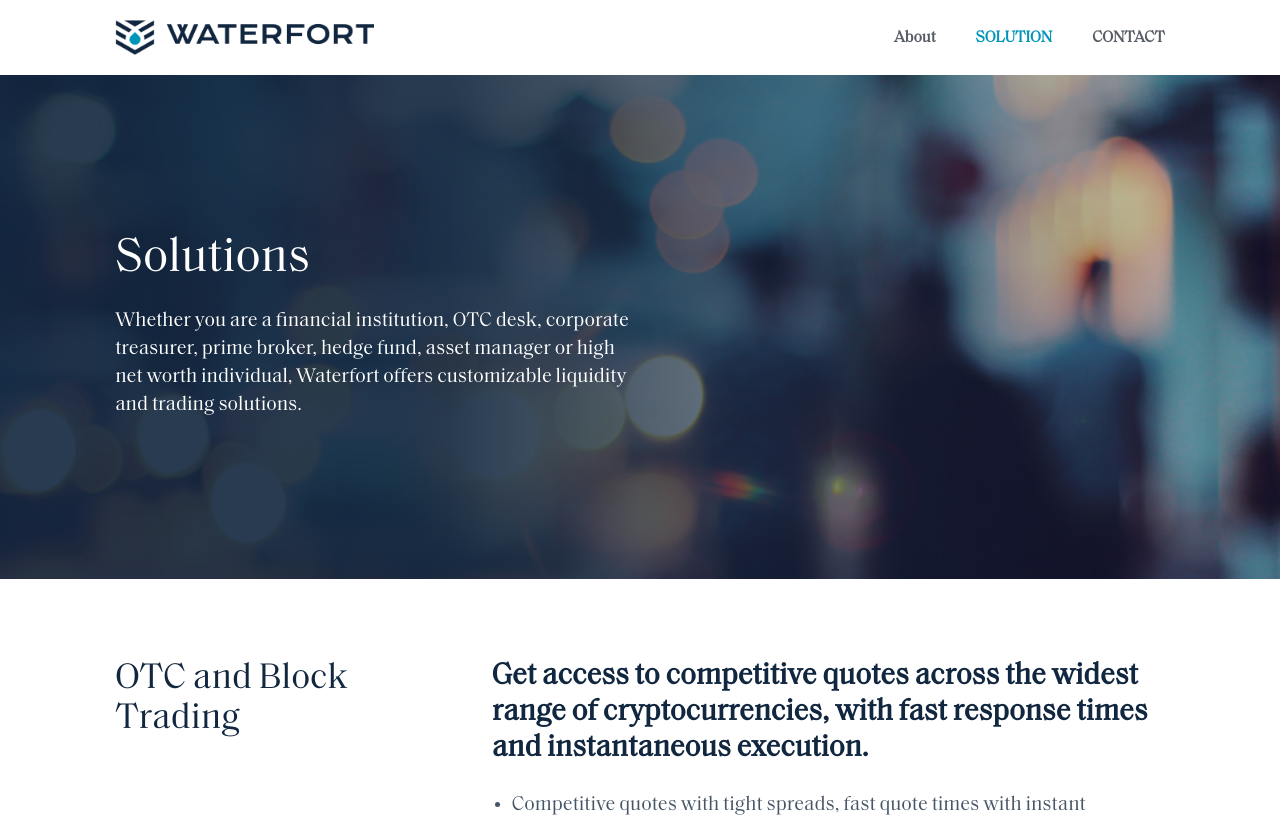
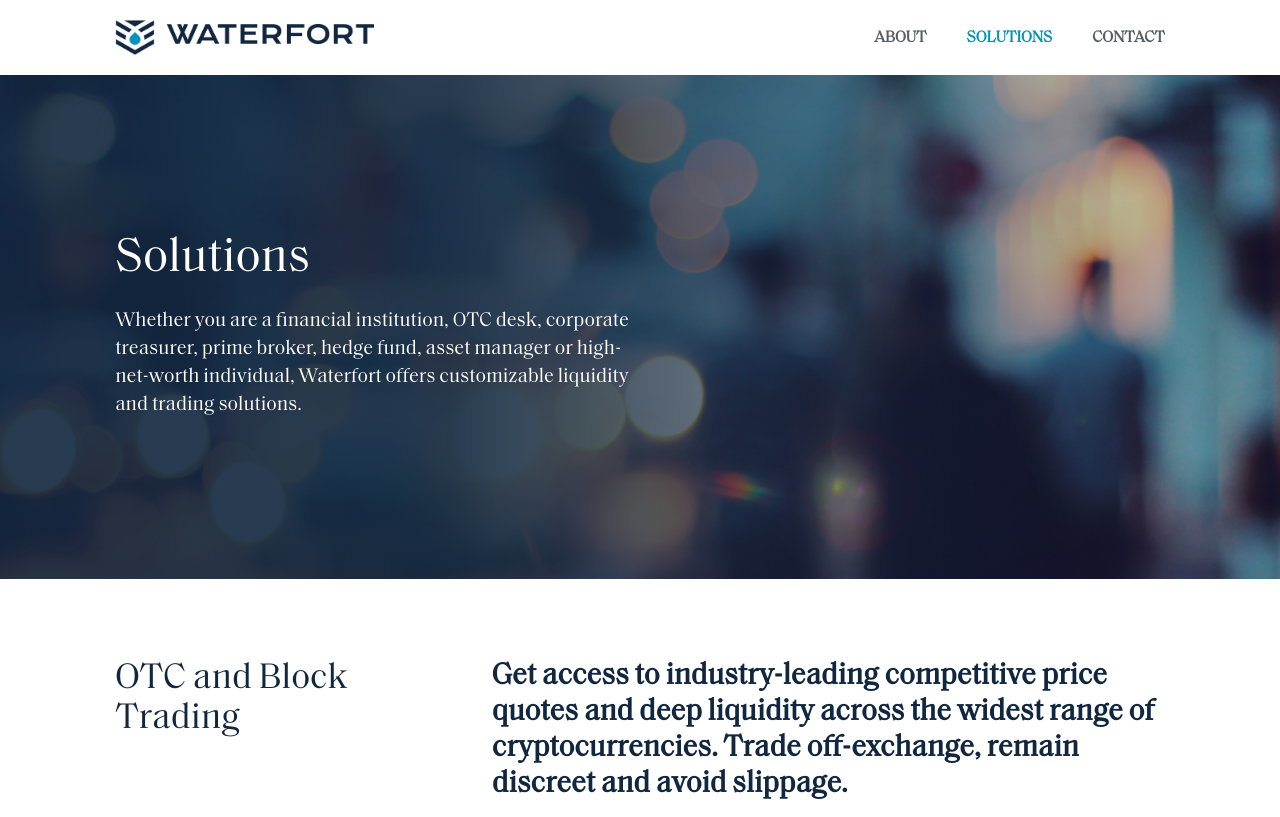
Before and after one commit to namv-digital/water-fort, a Next.js app: page /solutions in a window 1280 px wide. Shown: the top 817 px of the page. Built offline with nearby package versions, Linux system fonts and the light colour scheme.

Commit message:
update content

```diff
--- a/component/Footer.tsx
+++ b/component/Footer.tsx
@@ -3,7 +3,7 @@ import React from 'react';
 const Footer = () => {
     return (
         <div className='container mx-auto lg:max-w-container  py-5 text-center border-t text-third'>
-            <h2>Copyright © WaterFort. All rights reserved.</h2>
+            <h2>Copyright © Waterfort. All rights reserved.</h2>
         </div>
     );
 };
--- a/component/Layout.jsx
+++ b/component/Layout.jsx
@@ -6,7 +6,7 @@ const Layout = ({ children }) => {
   return (
     <>
       <Head>
-        <title>Water Fort</title>
+        <title>Waterfort</title>
         <link rel="icon" href="/favicon.ico" />
       </Head>
       <div className='font-saolText'>
--- a/component/Navigation.tsx
+++ b/component/Navigation.tsx
@@ -15,10 +15,10 @@ const Navigation = () => {
         </div>
         <div className="font-semibold text-seccondery md:flex">
           <div className="my-auto mr-10">
-            <Link href="/about"><p className={`${route.asPath === "/about" && "text-ring-color"} cursor-pointer text-base`}>About</p></Link>
+            <Link href="/about"><p className={`${route.asPath === "/about" && "text-ring-color"} cursor-pointer text-base`}>ABOUT</p></Link>
           </div>
           <div className="my-auto mr-10">
-            <Link href="/solutions"><p className={`${route.asPath === "/solutions" && "text-ring-color"} cursor-pointer text-base`}>SOLUTION</p></Link>
+            <Link href="/solutions"><p className={`${route.asPath === "/solutions" && "text-ring-color"} cursor-pointer text-base`}>SOLUTIONS</p></Link>
           </div>
           <div className="my-auto">
             <Link href="/contact"><p className={`${route.asPath === "/contact" && "text-ring-color"} cursor-pointer text-base`}>CONTACT</p></Link>
--- a/component/home/Banner.tsx
+++ b/component/home/Banner.tsx
@@ -10,7 +10,7 @@ const Banner = () => {
         The Leading Liquidity And Execution Solutions Provider In Crypto Markets
         </h1>
         <p className="mt-6 text-left text-sm text-seccondery md:text-xl md:w-8/12">
-          At WaterFort, we have been powering crypto liquidity across
+          At Waterfort, we have been powering crypto liquidity across
           institutions and platforms and building efficient cryptocurrency
           markets since 2018.{' '}
         </p>
--- a/component/home/HomeBottom.tsx
+++ b/component/home/HomeBottom.tsx
@@ -5,7 +5,7 @@ const HomeBottom = () => {
   return (
     <div className="HomeBottom">
       <div className="container mx-auto rounded-md  py-36 text-center md:text-left lg:max-w-container text-white">
-        <h1 className="mt-10 text-3xl md:text-5xl font-light">Trade with WaterFort </h1>
+        <h1 className="mt-10 text-3xl md:text-5xl font-light">Trade with Waterfort </h1>
         <p className="mt-3 px-5 text-xl md:text-2xl font-sans md:my-5 font-light md:px-0 md:w-6/12 text-gray-300">
           Find out more about trading with our regulated entities, and contact
           us to discover our liquidity and execution solutions for your needs.
--- a/component/solution/SolutionBanner.tsx
+++ b/component/solution/SolutionBanner.tsx
@@ -2,11 +2,16 @@ import React from 'react'
 
 export default function SolutionBanner() {
   return (
-    <div className='bg-solution-banner bg-cover bg-no-repeat bg-center'>
-        <div className='container mx-auto px-5 md:px-0 lg:max-w-container py-40 text-white'>
-              <h1 className='text-5xl mb-6'>Solutions</h1>
-              <p className='md:w-6/12 font-extralight leading-7 text-xl'>Whether you are a financial institution, OTC desk, corporate treasurer, prime broker, hedge fund, asset manager or high net worth individual, Waterfort offers customizable liquidity and trading solutions.</p>
-        </div>
+    <div className="bg-solution-banner bg-cover bg-center bg-no-repeat">
+      <div className="container mx-auto px-5 py-40 text-white md:px-0 lg:max-w-container">
+        <h1 className="mb-6 text-5xl">Solutions</h1>
+        <p className="text-xl font-extralight leading-7 md:w-6/12">
+          Whether you are a financial institution, OTC desk, corporate
+          treasurer, prime broker, hedge fund, asset manager or high-net-worth
+          individual, Waterfort offers customizable liquidity and trading
+          solutions.
+        </p>
+      </div>
     </div>
   )
 }
--- a/constant/ABOUT_MOCK_DATA.js
+++ b/constant/ABOUT_MOCK_DATA.js
@@ -1,11 +1,11 @@
 export const about =[
     {
         title : "Asset Managers & Investment Funds",
-        discription : "WaterFort’s key offering is reliable liquidity throughout volatile markets, ensuring you minimize slippage and execution costs with our OTC liquidity and execution algos. We integrate our liquidity directly into your existing risk management systems to ensure seamless execution and risk management. "
+        discription : "Waterfort’s key offering is reliable liquidity throughout volatile markets, ensuring you minimize slippage and execution costs with our OTC liquidity and execution algos. We integrate our liquidity directly into your existing risk management systems to ensure seamless execution and risk management. "
     },
     {
         title : "Corporate Treasury",
-        discription : "For Corporate Treasurers, WaterFort ensures that you have the right tools needed for transparent reporting of trades while achieving the most efficient execution for all your trades. "
+        discription : "For Corporate Treasurers, Waterfort ensures that you have the right tools needed for transparent reporting of trades while achieving the most efficient execution for all your trades. "
     },
     {
         title : "Crypto Projects & Crypto Miners",
@@ -16,7 +16,7 @@ export const about =[
         discription : "Work with a team familiar with traditional financial markets. Our team consolidates years of experience from top global and investment banks and exchanges combined with our crypto expertise. "
     },
     {
-        title : "High-net worth individuals and proprietary traders",
-        discription : "Leverage WaterFort’s deep liquidity for immediate pricing, advice and execution tools to navigate complex crypto markets. "
+        title : "High-Net-Worth individuals and Proprietary Traders",
+        discription : "Leverage Waterfort’s deep liquidity for immediate pricing, advice and execution tools to navigate complex crypto markets. "
     }
 ]
--- a/constant/SERVICE_MOCK_DATA.js
+++ b/constant/SERVICE_MOCK_DATA.js
@@ -15,6 +15,6 @@ export const service = [
        name : "ALGORITHMIC EXECUTION ORDER",
        link : "/solutions#algorithmic",
        img : "/images/icon/Al.png",
-       discription : "Optimize execution, reduce executioncost and market impact",
+       discription : `Optimize execution, reduce execution cost and market impact`,
    }
 ]
--- a/constant/SOLUTIONS_MOCK_DATA.js
+++ b/constant/SOLUTIONS_MOCK_DATA.js
@@ -1,7 +1,7 @@
 export const solutions = [
     {
         title : "OTC and Block Trading",
-        subtitle : "Get access to competitive quotes across the widest range of cryptocurrencies, with fast response times and instantaneous execution.",
+        subtitle : "Get access to industry-leading competitive price quotes and deep liquidity across the widest range of cryptocurrencies. Trade off-exchange, remain discreet and avoid slippage.",
         list : [
             "Competitive quotes with tight spreads, fast quote times with instant execution, and reliable liquidity in all market conditions.",
             "Coverage across the widest range of crypto pairs.",
--- a/pages/contact.tsx
+++ b/pages/contact.tsx
@@ -137,7 +137,7 @@ const Contact: NextPage = () => {
                     </div>
                     <div className="mt-7">
                       <label>
-                        <span className="text-seccondery">Phone<span className='text-red-500 text-xl'>*</span></span>
+                        <span className="text-seccondery">Phone</span>
                         <br />
                         <input
                           type="text"
@@ -152,7 +152,7 @@ const Contact: NextPage = () => {
                     </div>
                     <div className="mt-7">
                       <label>
-                        <span className="text-seccondery">Company<span className='text-red-500 text-xl'>*</span></span>
+                        <span className="text-seccondery">Company</span>
                         <br />
                         <input
                           type="text"
@@ -167,7 +167,7 @@ const Contact: NextPage = () => {
                     </div>
                     <div className="mt-7">
                       <label>
-                        <span className="text-seccondery">Telegram name<span className='text-red-500 text-xl'>*</span></span>
+                        <span className="text-seccondery">Telegram Username</span>
                         <br />
                         <input
                           type="text"
--- a/pages/solutions/[slug].tsx
+++ b/pages/solutions/[slug].tsx
@@ -20,7 +20,7 @@ const solutionsDetails = () => {
               <p className="mt-4 text-xl text-seccondery">
                 Whether you are a financial institution, OTC desk, corporate
                 treasurer, prime broker, hedge fund, asset manager or high net
-                worth individual, WaterFort offers customizable liquidity and
+                worth individual, Waterfort offers customizable liquidity and
                 trading solutions.
               </p>
             </div>
```
